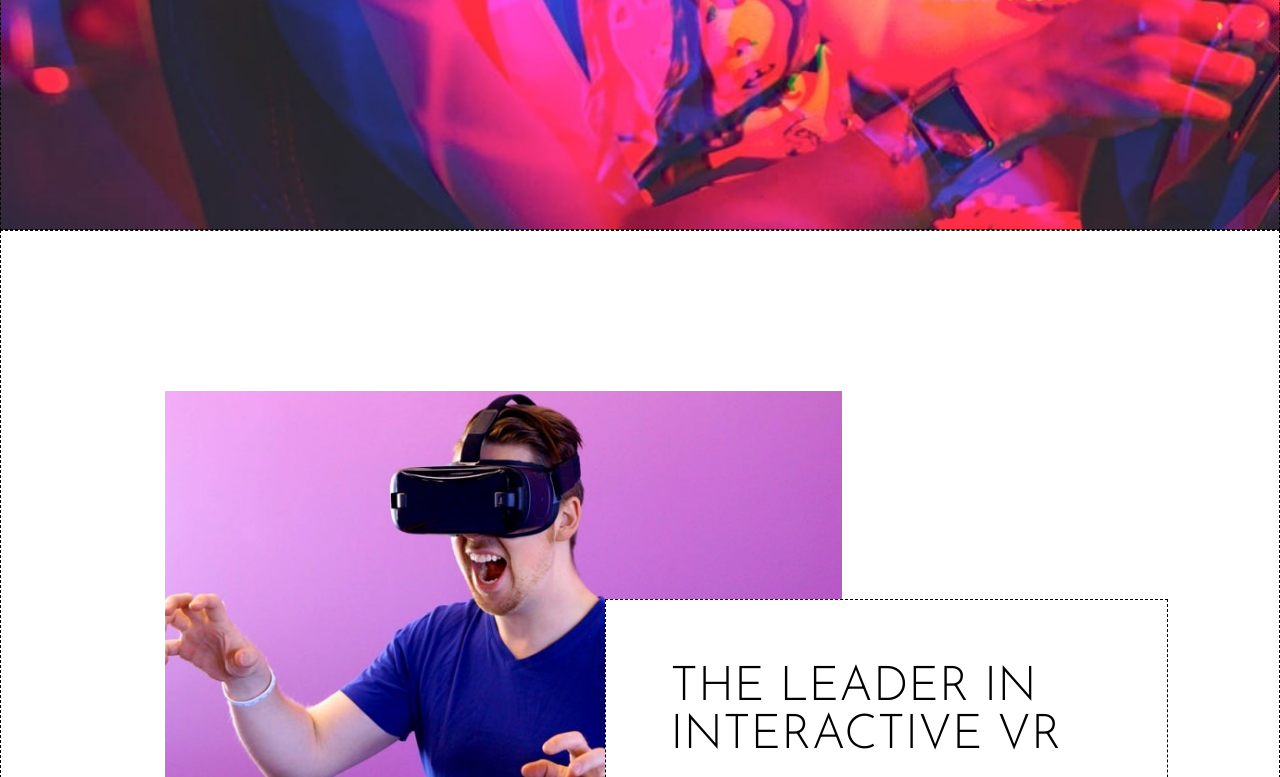
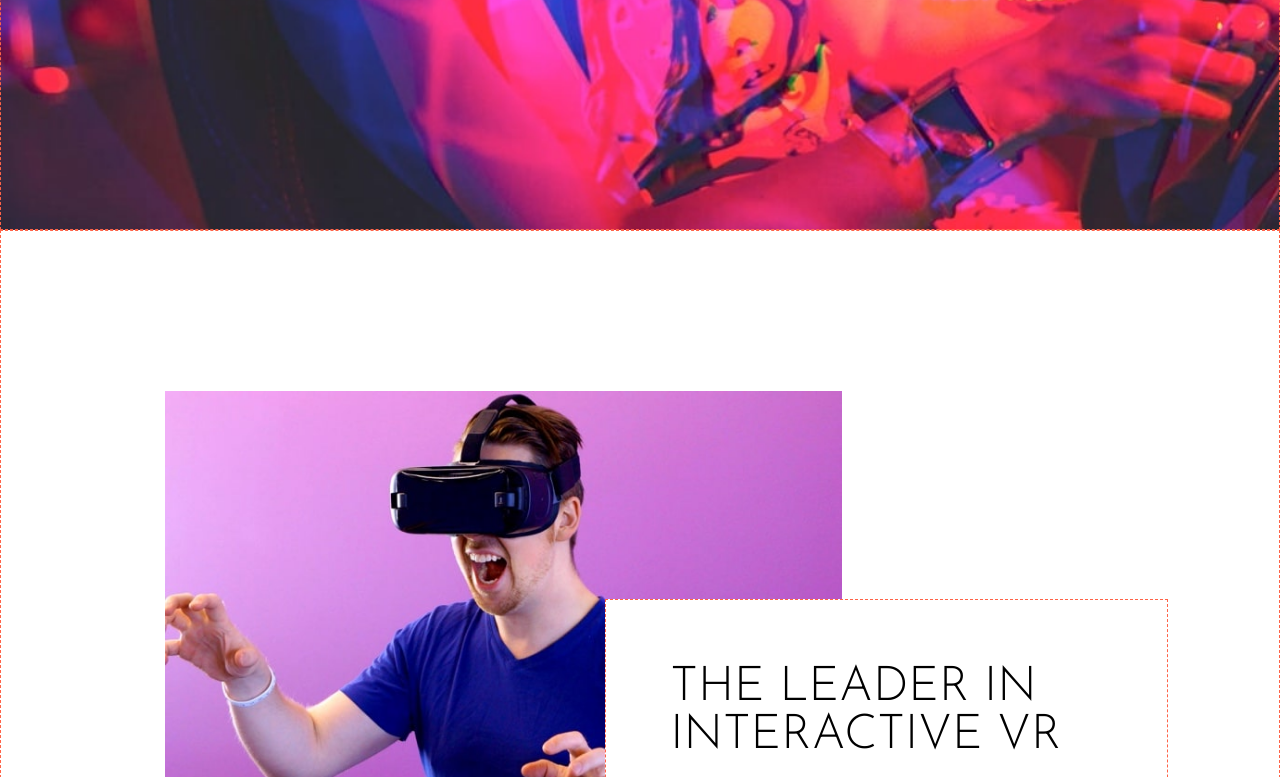
Before and after one commit to tascintra/loopstudios, a website built with Vite: page index.html in a window 1280 px wide. Shown: the part 572-1349 px from the top of the page. Built offline with nearby package versions, Linux system fonts and the light colour scheme.

Commit message:
changed reference border color

```diff
--- a/src/css/main.css
+++ b/src/css/main.css
@@ -43,7 +43,7 @@ body {
 }
 
 .marked-border {
-  border: 1px black dashed;
+  border: 1px tomato dashed;
 }
 
 @media (max-width: 1100px) {
```
